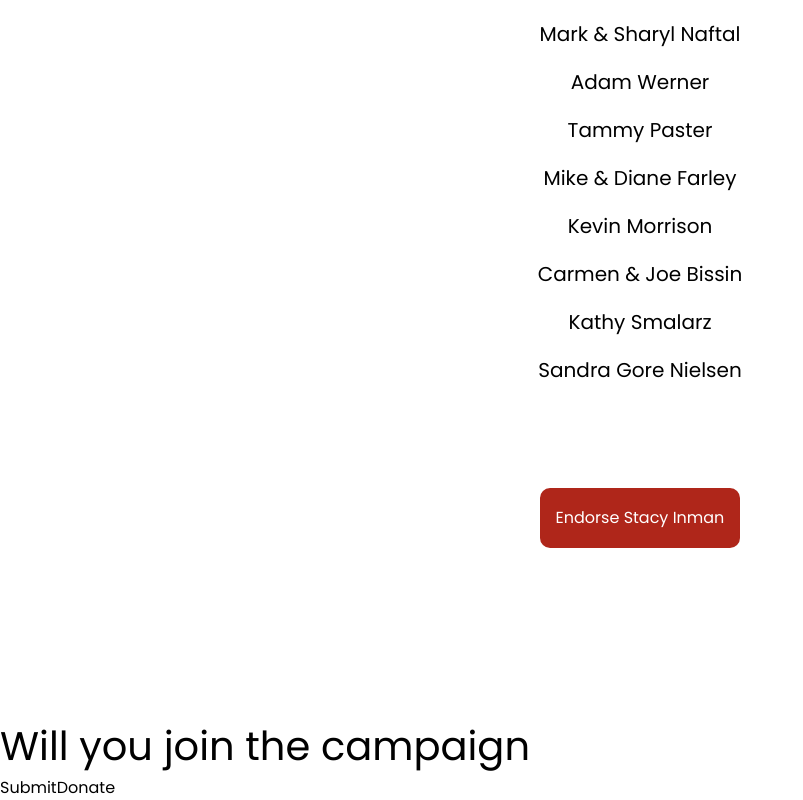
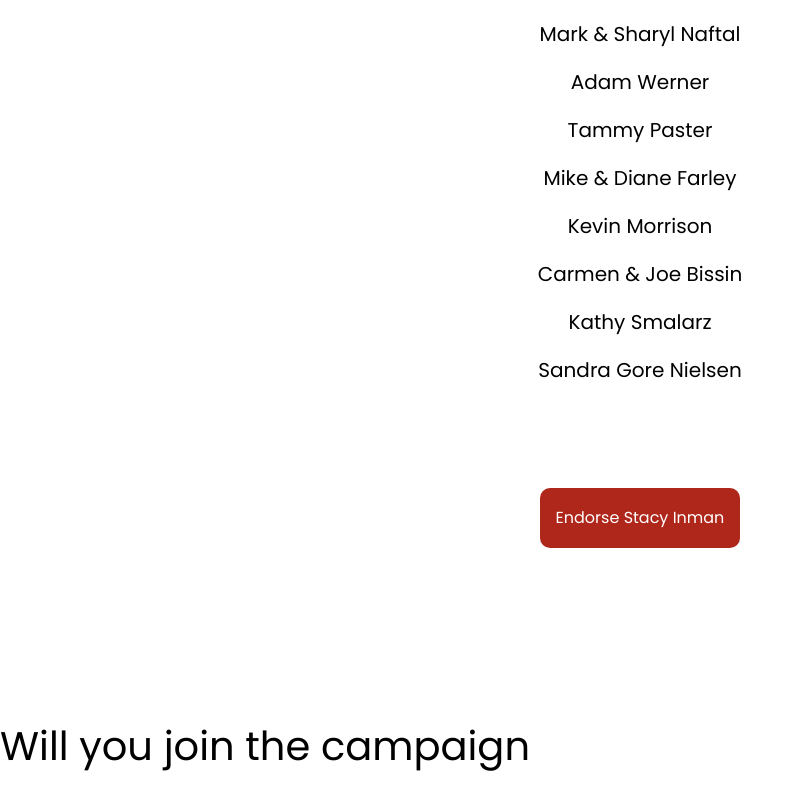
Before and after one commit to moses-codes/stacy4citycouncil, a React (Create React App) app: page / in a window 1280 px wide. Shown: the part 4321-5121 px from the top of the page, without its empty margins (0-803 px from the left). After the commit the page ends 5097 px from the top, so only its background shows below. Built offline with nearby package versions, Linux system fonts and the light colour scheme.

Commit message:
added form embed

```diff
--- a/src/components/Join.js
+++ b/src/components/Join.js
@@ -1,10 +1,9 @@
 import React from "react"
 export default function Hero() {
-    return(
+    return (
         <main>
             <h2>Will you join the campaign</h2>
-            <a>Submit</a>
-            <a>Donate</a>
+            <script src="https://www.cognitoforms.com/f/seamless.js" data-key="CQO6e9E-sEmtGc0QTWx8aQ" data-form="1"></script>
 
             <form>
 
```
